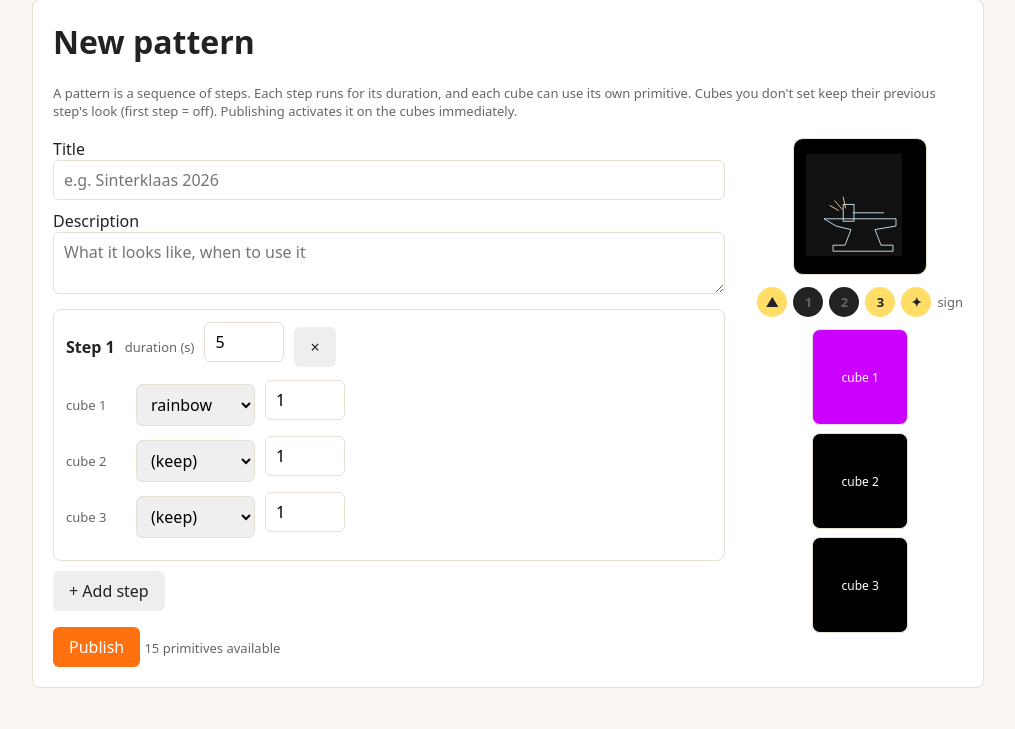
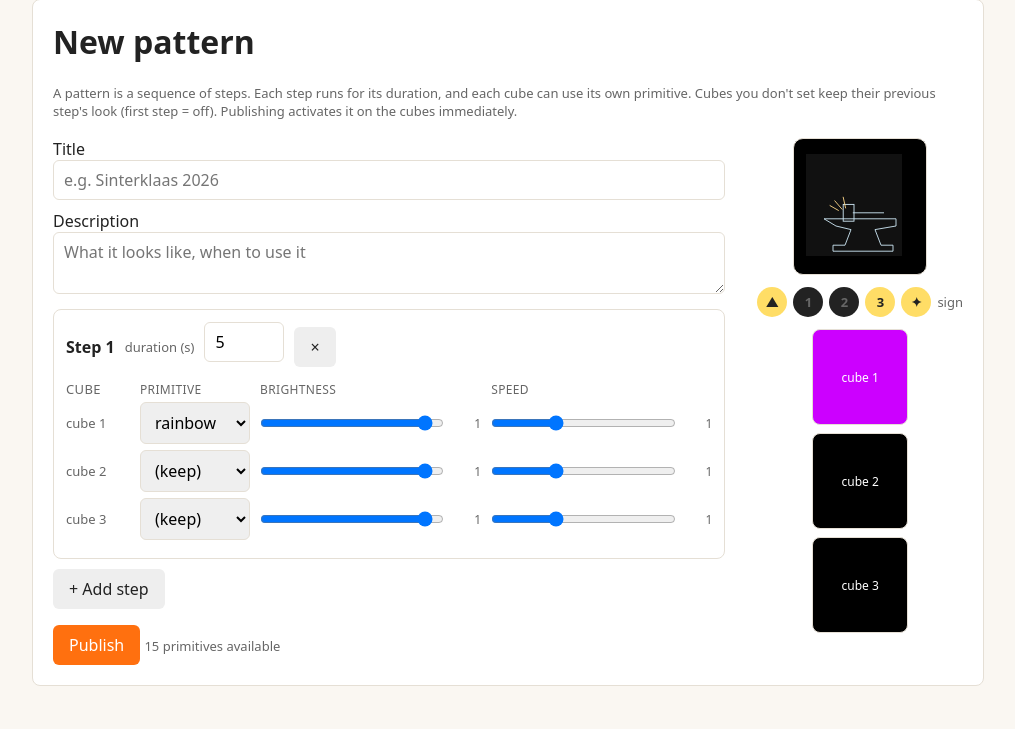
Before and after one commit to stevanov/lichtfabriek, a Flask app: page /patterns/new in a window 1280 px wide. Shown: the part 71-800 px from the top of the page, without its empty margins (132-1147 px from the left). Run offline with Flask 3, Linux system fonts and the light colour scheme; the visitor is signed in with stand-in values (Sample User, id 1); parts of the project's set-up code (start-up, migrations or seed data) failed here and were passed over.

Commit message:
animator: step editor columns with headers (cube/primitive/brightness/speed), brightness + speed as sliders with live values

```diff
--- a/console/templates/new_pattern.html
+++ b/console/templates/new_pattern.html
@@ -155,15 +155,24 @@ function cubeInputs(idx) {
   let rows = '';
   for (let ci=0; ci<3; ci++) {
     const spec = cube.cubes[ci];
+    const bright = spec && spec.params.brightness != null ? spec.params.brightness : 1;
+    const speed = spec && spec.params.speed != null ? spec.params.speed : 1;
     rows += `<div class="cube-row" data-cube="${ci}">
-      <label class="cube-label">cube ${ci+1}</label>
+      <span class="cube-label">cube ${ci+1}</span>
       <select onchange="onPrim(${idx},${ci},this)">
         <option value="">(keep)</option>
         ${PRIMITIVES.map(p=>`<option value="${p}" ${spec&&spec.primitive===p?'selected':''}>${p}</option>`).join('')}
       </select>
-      <input type="number" step="0.1" min="0" max="1" value="${spec?spec.params.brightness??1:1}"
-             placeholder="bright" title="brightness 0-1" style="width:80px"
-             oninput="onBright(${idx},${ci},this)">
+      <span class="slider-wrap" title="brightness: 0 = off, 1 = full">
+        <input type="range" min="0" max="1" step="0.05" value="${bright}"
+               oninput="onBright(${idx},${ci},this)">
+        <output class="slider-val">${bright}</output>
+      </span>
+      <span class="slider-wrap" title="speed: 0.1 = slow, 3 = fast">
+        <input type="range" min="0.1" max="3" step="0.1" value="${speed}"
+               oninput="onSpeed(${idx},${ci},this)">
+        <output class="slider-val">${speed}</output>
+      </span>
     </div>`;
   }
   return rows;
@@ -179,6 +188,12 @@ function renderEditor() {
         <input type="number" step="0.5" min="0.5" value="${s.duration_s}" style="width:80px"
                oninput="onDur(${i},this)">
         <button type="button" class="secondary" onclick="rmStep(${i})">×</button>
+      </div>
+      <div class="cube-head">
+        <span class="cube-label">cube</span>
+        <span>primitive</span>
+        <span class="slider-wrap">brightness</span>
+        <span class="slider-wrap">speed</span>
       </div>
       ${cubeInputs(i)}
     </div>`).join('');
@@ -199,6 +214,14 @@ function onPrim(i, ci, sel) {
 function onBright(i, ci, inp) {
   const spec = steps[i].cubes[ci];
   if (spec) spec.params.brightness = +inp.value;
+  const out = inp.closest('.slider-wrap').querySelector('.slider-val');
+  if (out) out.textContent = inp.value;
+}
+function onSpeed(i, ci, inp) {
+  const spec = steps[i].cubes[ci];
+  if (spec) spec.params.speed = +inp.value;
+  const out = inp.closest('.slider-wrap').querySelector('.slider-val');
+  if (out) out.textContent = inp.value;
 }
 function onDur(i, inp) { steps[i].duration_s = +inp.value; }
 function rmStep(i) { steps.splice(i,1); if(!steps.length) steps=[{duration_s:5,cubes:{0:{primitive:'rainbow',params:{}},1:null,2:null}}]; renderEditor(); }
@@ -308,8 +331,14 @@ vizLoop();
         transition: background 0.08s linear; }
 .step-card { border:1px solid var(--border); border-radius:8px; padding:12px; margin-bottom:10px; }
 .step-head { display:flex; gap:10px; align-items:center; margin-bottom:8px; }
-.cube-row { display:flex; gap:10px; align-items:center; margin-bottom:6px; }
-.cube-label { width:60px; color:var(--muted); font-size:13px; }
-.cube-row select { width:auto; margin:0; }
+.cube-head, .cube-row { display:grid; grid-template-columns: 64px 110px 1fr 1fr;
+                        gap:10px; align-items:center; margin-bottom:6px; }
+.cube-head { color:var(--muted); font-size:12px; text-transform:uppercase;
+             letter-spacing:.03em; margin-bottom:4px; }
+.cube-label { color:var(--muted); font-size:13px; }
+.cube-row select { width:100%; margin:0; }
+.slider-wrap { display:flex; align-items:center; gap:8px; }
+.slider-wrap input[type=range] { flex:1 1 auto; min-width:0; margin:0; }
+.slider-val { font-size:12px; color:var(--muted); min-width:2.4em; text-align:right; }
 </style>
 {% endblock %}
```
